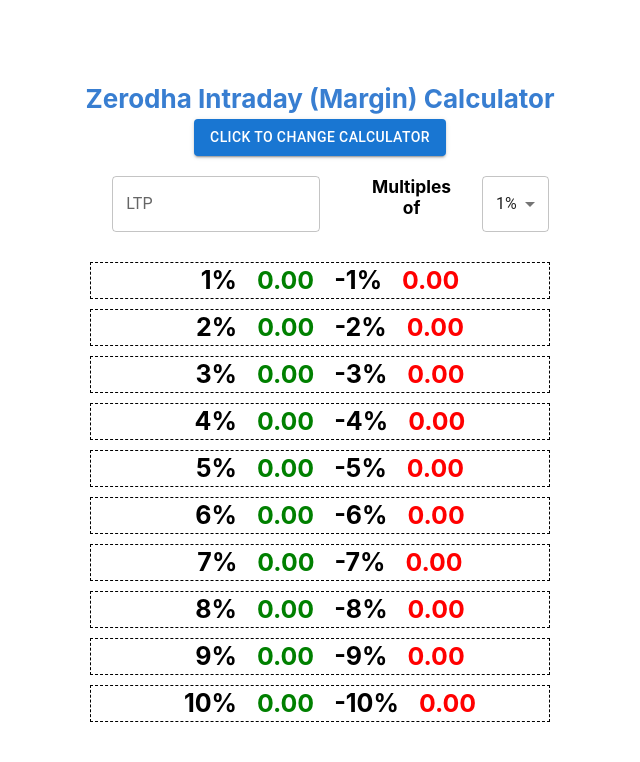
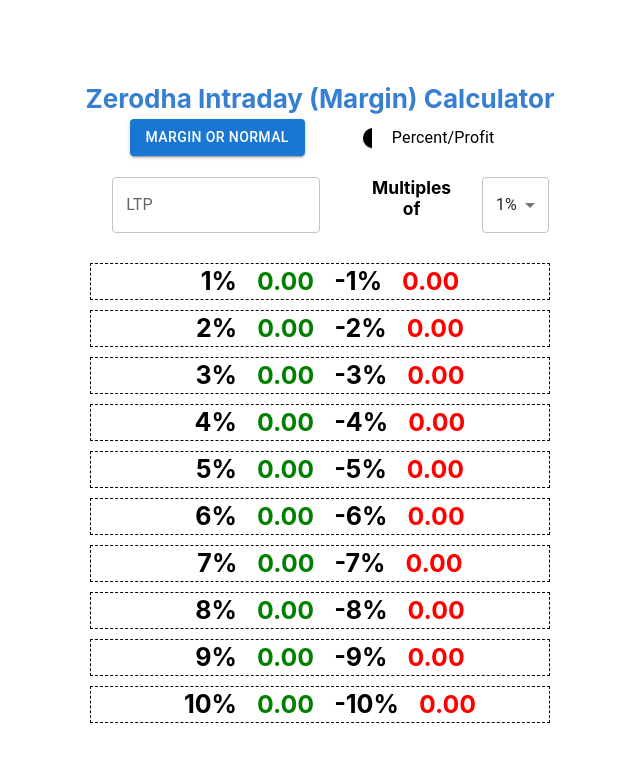
Before and after one commit to BalajiV27/zerodha-intraday-calculator, a React (Create React App) app: page / in a window 1280 px wide. Shown: the top 762 px of the page, without its empty margins (320-960 px from the left). Built offline with nearby package versions, Linux system fonts and the light colour scheme.

Commit message:
added profit calc

```diff
--- a/src/App.js
+++ b/src/App.js
@@ -1,35 +1,50 @@
-
-import './App.css';
-import TextDisplay from './components/TextDisplay';
-import TextBoxInput from './components/TextBoxInput';
-import FlexBox from './components/FlexBox';
-import DropDownInput from './components/DropDownInput';
-import Button from '@mui/material/Button';
-import { useState } from 'react';
+import "./App.css";
+import TextDisplay from "./components/TextDisplay";
+import Button from "@mui/material/Button";
+import { useState } from "react";
+import TargetFindingCalculator from "./components/TargetFindingCalculator";
+import ProfitFindingCalculator from "./components/ProfitFindingCalculator";
+import FormControlLabel from "@mui/material/FormControlLabel";
+import Switch from "@mui/material/Switch";
 
 function App() {
-  const TextLog = (val)=>{
-    setLtp(val);
-  }
+  const handleCalcTypeChange = () => {
+    const isPercentCalc = calcType === "profit" ? true : false;
+    if (isPercentCalc) {
+      setCalcType("percent");
+    } else {
+      setCalcType("profit");
+    }
+  };
+  const [type, setType] = useState(true);
+  const marginText = type === true ? "Intraday (Margin)" : "";
+  const [calcType, setCalcType] = useState("percent");
 
-  const SelectLog = (val)=>{
-    setMultiples(val);
-  }
-
-  const [multiples,setMultiples] = useState("");
-  const [ltp,setLtp] = useState("");
-  const [type,setType] = useState(true);
-  const marginText = type===true? 'Intraday (Margin)':'';
- console.log('type', type)
+  console.log("type", type);
   return (
-
     <div className="App">
       <header className="App-header">
-       <TextDisplay className={'bluish'} text={"Zerodha "+marginText+" Calculator"} header={'h4'}></TextDisplay><Button  variant="contained" onClick={()=>setType(!type)}>Click to change calculator</Button>
-    <div className="userInput">      <TextBoxInput TextLog={TextLog}></TextBoxInput>
-          <h6>Multiples of</h6><DropDownInput SelectLog={SelectLog} ></DropDownInput></div>
-          <FlexBox ltp={ltp} type={type} multiples={multiples} ></FlexBox>
-
+        <TextDisplay
+          className={"bluish"}
+          text={"Zerodha " + marginText + " Calculator"}
+          header={"h4"}
+        ></TextDisplay>
+        <div>
+          {calcType === "percent" && (
+            <Button variant="contained" onClick={() => setType(!type)}>
+              Margin Or Normal
+            </Button>
+          )}
+          <FormControlLabel
+            control={<Switch defaultChecked onChange={handleCalcTypeChange} />}
+            label="Percent/Profit"
+          />
+        </div>
+        {calcType === "percent" ? (
+          <TargetFindingCalculator type={type}></TargetFindingCalculator>
+        ) : (
+          <ProfitFindingCalculator></ProfitFindingCalculator>
+        )}
       </header>
     </div>
   );
--- /dev/null
+++ b/src/components/ProfitFindingCalculator.jsx
@@ -0,0 +1,40 @@
+import { useEffect, useState } from "react";
+import TextBoxInput from "./TextBoxInput";
+import TextDisplay from "./TextDisplay";
+
+function ProfitFindingCalculator(props) {
+  const [ltp, setLtp] = useState("");
+  const [lotSize, setLotSize] = useState("");
+  const [sellPrice, setSellPrice] = useState("");
+  const [profit, setProfit] = useState("");
+  const TextLog = (val) => {
+    setLtp(val);
+  };
+  const LotSizeLog = (val) => {
+    setLotSize(val);
+  };
+
+  const SellPriceLog = (val) => {
+    setSellPrice(val);
+  };
+
+  useEffect(() => {
+    setProfit(sellPrice * lotSize - ltp * lotSize);
+  }, [sellPrice, lotSize, ltp, props]);
+
+  return (
+    <div class="full">
+      <div className="profitUserInput">
+        <TextBoxInput label={"LTP"} TextLog={TextLog}></TextBoxInput>
+        <TextBoxInput label={"Quantity"} TextLog={LotSizeLog}></TextBoxInput>
+        <TextBoxInput label={"Target"} TextLog={SellPriceLog}></TextBoxInput>
+      </div>
+      <TextDisplay
+        header={"h3"}
+        className={profit > 0 ? "bullish" : "bearish"}
+        text={profit > 0 ? `Profit : ${profit}` : `Loss : ${profit}`}
+      ></TextDisplay>
+    </div>
+  );
+}
+export default ProfitFindingCalculator;
--- /dev/null
+++ b/src/components/TargetFindingCalculator.jsx
@@ -0,0 +1,30 @@
+import { useState } from "react";
+import DropDownInput from "./DropDownInput";
+import FlexBox from "./FlexBox";
+import TextBoxInput from "./TextBoxInput";
+
+function TargetFindingCalculator(props) {
+  const [multiples, setMultiples] = useState("");
+  const [ltp, setLtp] = useState("");
+
+  const TextLog = (val) => {
+    setLtp(val);
+  };
+
+  const SelectLog = (val) => {
+    setMultiples(val);
+  };
+
+  return (
+    <>
+      <div className="userInput">
+        <TextBoxInput label={"LTP"} TextLog={TextLog}></TextBoxInput>
+        <h6>Multiples of</h6>
+        <DropDownInput SelectLog={SelectLog}></DropDownInput>
+      </div>
+      <FlexBox ltp={ltp} type={props.type} multiples={multiples}></FlexBox>
+    </>
+  );
+}
+
+export default TargetFindingCalculator;
--- a/src/components/TextBoxInput.jsx
+++ b/src/components/TextBoxInput.jsx
@@ -1,11 +1,11 @@
 import { useEffect, useState } from "react";
 import TextField from "@mui/material/TextField";
 
-function TextBoxInput({ TextLog }) {
+function TextBoxInput(props) {
   const [ltp, setLtp] = useState("");
   useEffect(() => {
-    TextLog(ltp);
-  }, [ltp]);
+    props.TextLog(ltp);
+  }, [ltp, props]);
 
   const updateValue = (event) => {
     setLtp(event.target.value);
@@ -15,7 +15,7 @@
     <div className="textField">
       <TextField
         id="outlined-basic"
-        label="LTP"
+        label={props.label}
         value={ltp}
         variant="outlined"
         onChange={updateValue}
--- a/src/index.css
+++ b/src/index.css
@@ -65,7 +65,16 @@
   display: flex;
   margin-bottom:20px;
 }
-
+.full{
+  height:502px;
+}
+.profitUserInput{
+  margin-top:20px;
+  justify-content: space-evenly;
+  align-items: flex-start;
+  display: flex;
+  margin-bottom:20px;
+}
 h5
 {
   margin-top: 0.5px !important;
```
